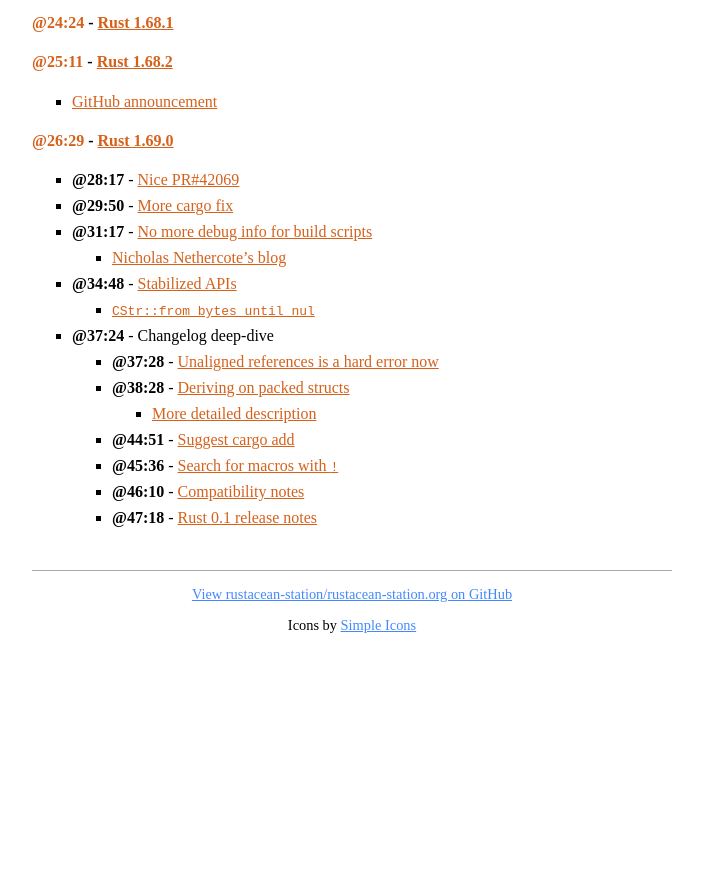
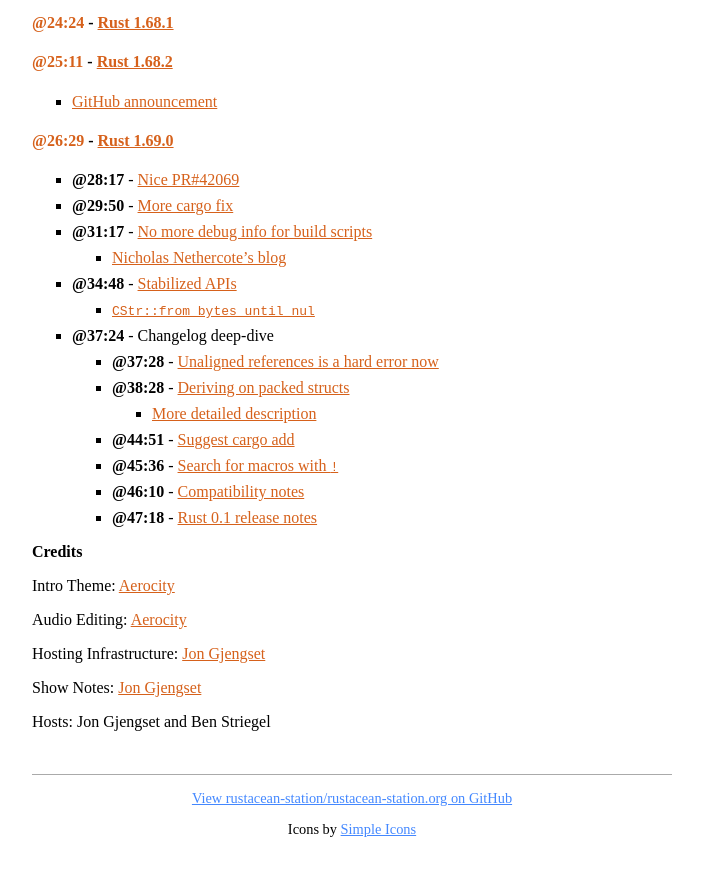
Before and after one commit to rustacean-station/rustacean-station.org, a Jekyll site: the page built from _episodes/releases/2023-09-19-rust-1.68-1.69.md, in a window 1280 px wide and 900 px high, scrolled down 1337 px. Shown: the top 876 px of the window, without its empty margins (288-991 px from the left). Built offline with Jekyll 4.4.1, drawn with Linux system fonts in a browser that asks for light colours; before the commit the page ends 2033 px from its top, so only the background shows below that.

Commit message:
Add credits to 1.65+

```diff
--- a/_episodes/releases/2023-09-19-rust-1.68-1.69.md
+++ b/_episodes/releases/2023-09-19-rust-1.68-1.69.md
@@ -58,3 +58,15 @@
    - [@45:36] - [Search for macros with `!`](https://github.com/rust-lang/rust/pull/108143/)
    - [@46:10] - [Compatibility notes](https://github.com/rust-lang/rust/releases/tag/1.69.0)
    - [@47:18] - [Rust 0.1 release notes](https://github.com/rust-lang/rust/blob/stable/RELEASES.md#version-01--2012-01-20)
+
+### Credits
+
+Intro Theme: [Aerocity](https://twitter.com/AerocityMusic)
+
+Audio Editing: [Aerocity](https://twitter.com/AerocityMusic)
+
+Hosting Infrastructure: [Jon Gjengset](https://twitter.com/jonhoo/)
+
+Show Notes: [Jon Gjengset](https://twitter.com/jonhoo/)
+
+Hosts: Jon Gjengset and Ben Striegel
```
Also changed, not shown: _episodes/releases/2023-02-13-rust-1.65-1.66-1.67.md (+12 -0 lines).
